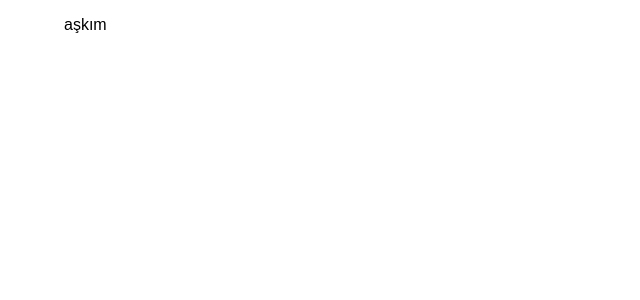
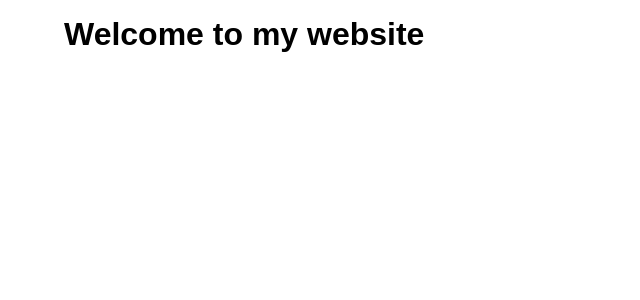
Before and after one commit to meltemkrgz/saitergul-com, a Next.js app: page / in a window 1280 px wide. Shown: the top 300 px of the page, without its empty margins (0-640 px from the left). Built offline with nearby package versions, Linux system fonts and the light colour scheme.

Commit message:
hoşgeldin

```diff
--- a/src/app/page.jsx
+++ b/src/app/page.jsx
@@ -4,7 +4,9 @@ import styles from "./page.module.scss";
 export default function Home() {
   return (
     <div className={styles.page}>
-      <main className={styles.main}>aşkım</main>
+      <main className={styles.main}>
+        <h1 className={styles.title}>Welcome to my website</h1>
+      </main>
     </div>
   );
 }
```
